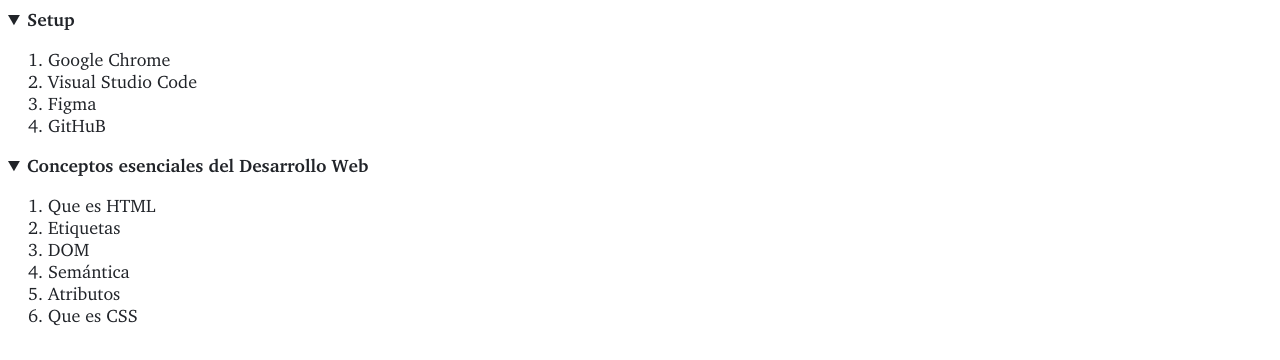
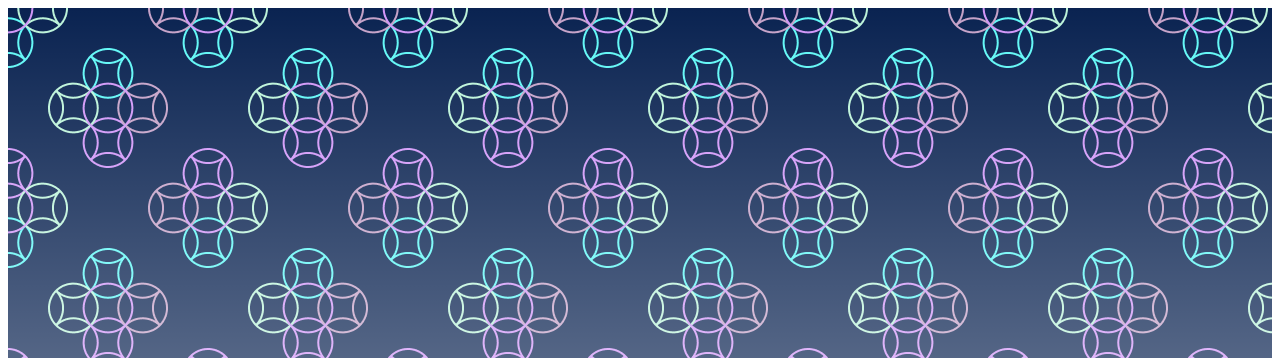
Before and after one commit to valen883/curso-esencial-html-css, a plain HTML site: page index.html in a window 1280 px wide. Shown: the top 360 px of the page. Drawn offline with Linux system fonts and the light colour scheme.

Commit message:
Aprendi a hacer un degradado y agregar una imagen

```diff
--- a/css/styles.css
+++ b/css/styles.css
@@ -28,14 +28,15 @@
 
 :root{
   font-size: 18px;
-  --gray30:#212121;
-  --gray20:#212429;
+  --gray10:#212121;
+  --gray20:#424242;
   --gray30:#616161;
 }
 
 body{
   color: var(--gray30);
-  font-family: charter;
+  font-family: 'Roboto', sans-serif;
+  /*font-family: charter;*/
 }
 
 a{
@@ -43,7 +44,7 @@
 }
 
 header{
-  color: var(--gray20);
+  color: var(--gray10);
 }
 header a {
   /*--gray10:red;*/
@@ -72,3 +73,12 @@
 h3{
   font-size: 1.5em;
 }
+
+pre {
+  background: #FEC62E;
+}
+
+.hero{
+  background: linear-gradient( to top, rgba(255, 255, 255, .3), transparent) ,url('../images/pattern.png');
+  height: 350px;
+}
--- a/index.html
+++ b/index.html
@@ -4,9 +4,13 @@
   <meta charset="UTF-8">
   <meta name="viewport" content="width=device-width, initial-scale=1.0">
   <link rel="stylesheet" href="./css/styles.css">
+  <link rel="preconect" href="http://fonts.gstatic.com">
+  <link rel="stylesheet" href="link rel="preconnect href="https://fonts.gstatic.com">
+  <link href="https://fonts.googleapis.com/css2?family=Roboto:ital,wght@0,400;0,700;1,400;1,700&display=swap" rel="stylesheet">
   <title>El blog de Otravalentina</title>
 </head>
 <body>
+  <div class="hero"></div>
   <header>
     <nav>
       <details open>
```
Also changed, not shown: images/pattern.png (added).
